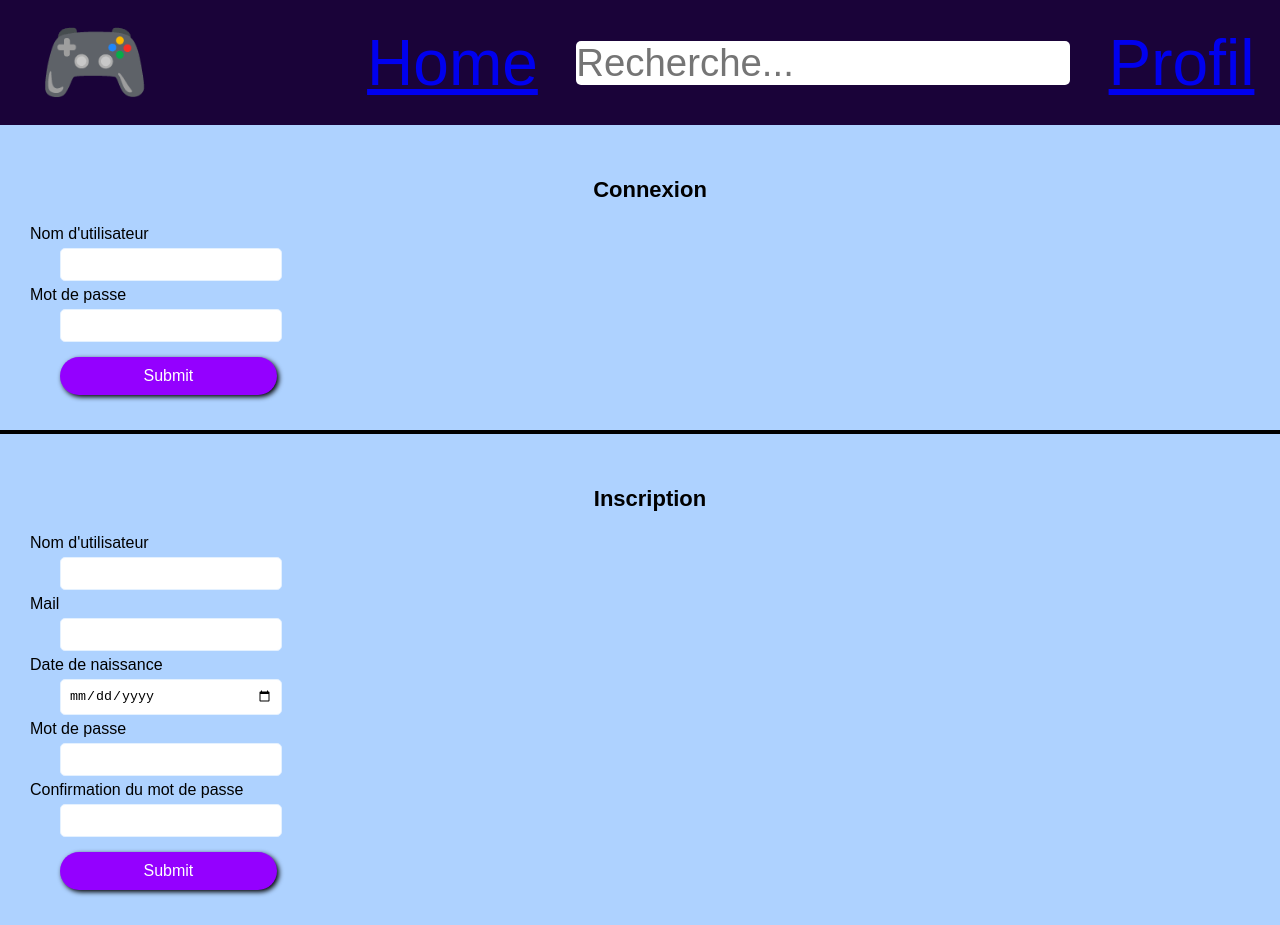
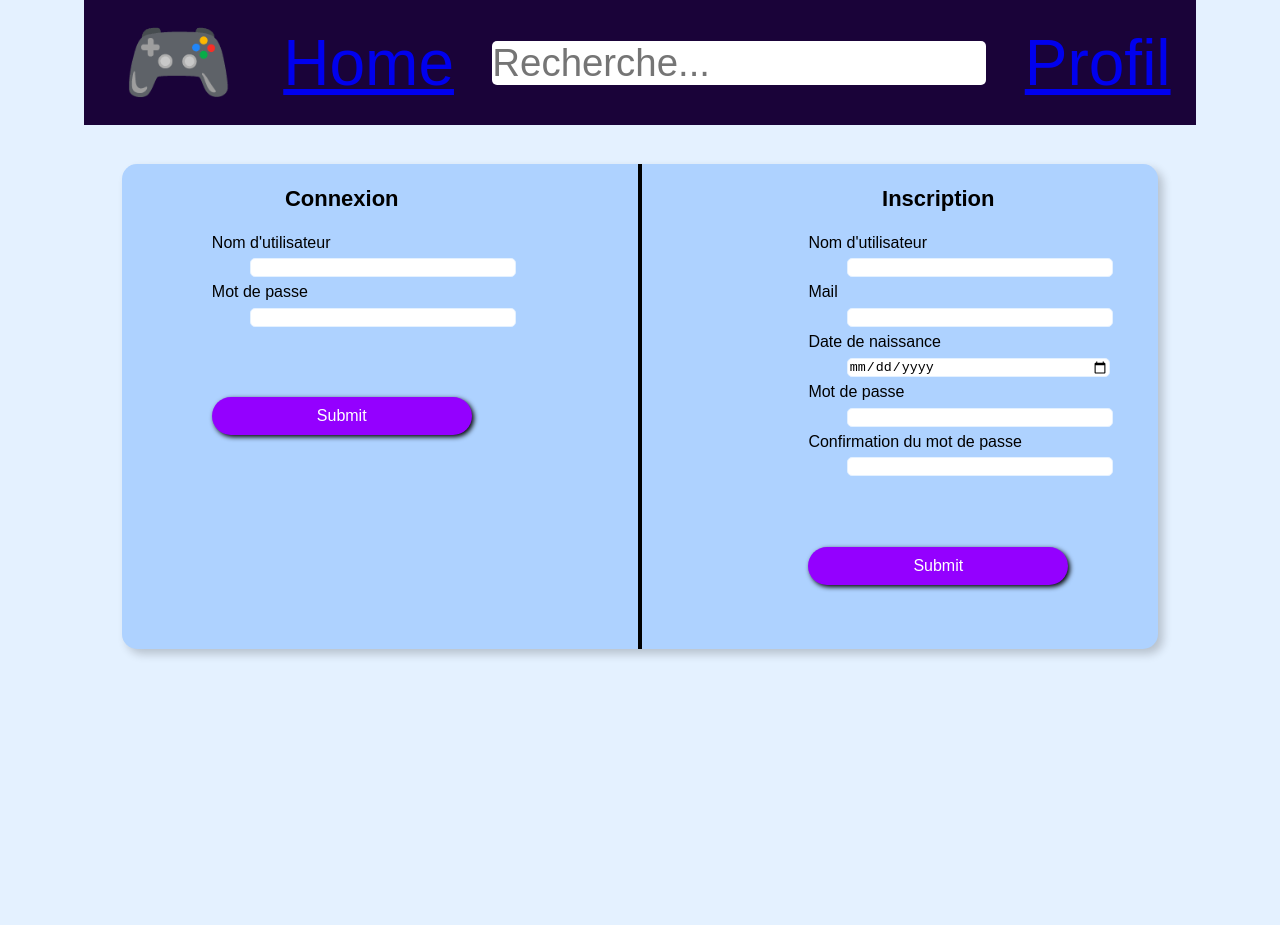
Before and after one commit to m-guillard/projet_web, a React (Create React App) app in the folder projet/game-time/: page /login in a window 1280 px wide. After the commit the page ends 800 px from the top, so only its background shows below. Built offline with nearby package versions, Linux system fonts and the light colour scheme.

Commit message:
Modification profil

```diff
--- a/projet/game-time/src/pages/Login.js
+++ b/projet/game-time/src/pages/Login.js
@@ -22,7 +22,7 @@ function Bouton({nom}){
 function Login(){
     return(<div>
     <Header />
-    <div id="fenetre">
+    <div id="fenetre_login">
         <div className="formulaire">
             <Titre nom={"Connexion"} />
             <form action="" method="POST">
--- a/projet/game-time/src/styles/login.css
+++ b/projet/game-time/src/styles/login.css
@@ -7,28 +7,26 @@ body {
     flex-direction: column;
 }
 
-#fenetre {
+#fenetre_login {
     background-color: #AED2FF;
     display: flex;
     align-items: stretch; /* Aligner en haut */
     justify-content: center; /* Aligner à gauche */
-    padding: 20px;
     border-radius: 15px;
     box-shadow: 5px 5px 10px rgba(0, 0, 0, 0.2);
+    margin: 3vw;
 }
 
 .formulaire {
     display: flex;
-    align-items: flex-start; /* Aligner les éléments à gauche */
     flex-direction: column;
+    margin: 0vw 7vw;
     justify-content: flex-start; /* Garder le contenu en haut */
-    padding : 30px;
 }
 
 .formulaire h3 {
     text-align: center;
     font-size: 22px;
-    margin-left: 10px;
     width: 100%;
 }
 
@@ -39,9 +37,8 @@ body {
 
 /* Champs de formulaire */
 .formulaire input {
-    width: 80%;
-    padding: 8px;
-    margin: 5px 30px;
+    width: 100%;
+    margin: 0.5vw 3vw;
     border: 1px solid #E4F1FF;
     border-radius: 5px;
     outline: none;
@@ -55,9 +52,9 @@ input[type="submit"] {
     padding: 10px;
     border-radius: 20px;
     cursor: pointer;
-    width: 85%;
+    width: 100%;
     font-size: 16px;
-    margin-top: 10px;
+    margin: 5vw 0vw;
     box-shadow: 2px 2px 5px black;
 }
 
@@ -66,6 +63,7 @@ input[type="submit"]:hover {
 }
 
 .separator {
+    margin: 0vw 6vw;
     border: 2px solid black; /* Bordure temporaire pour voir si la div existe */
 }
 
```
Also changed, not shown: 2 other files (tests, documents, lock files or other folders).
